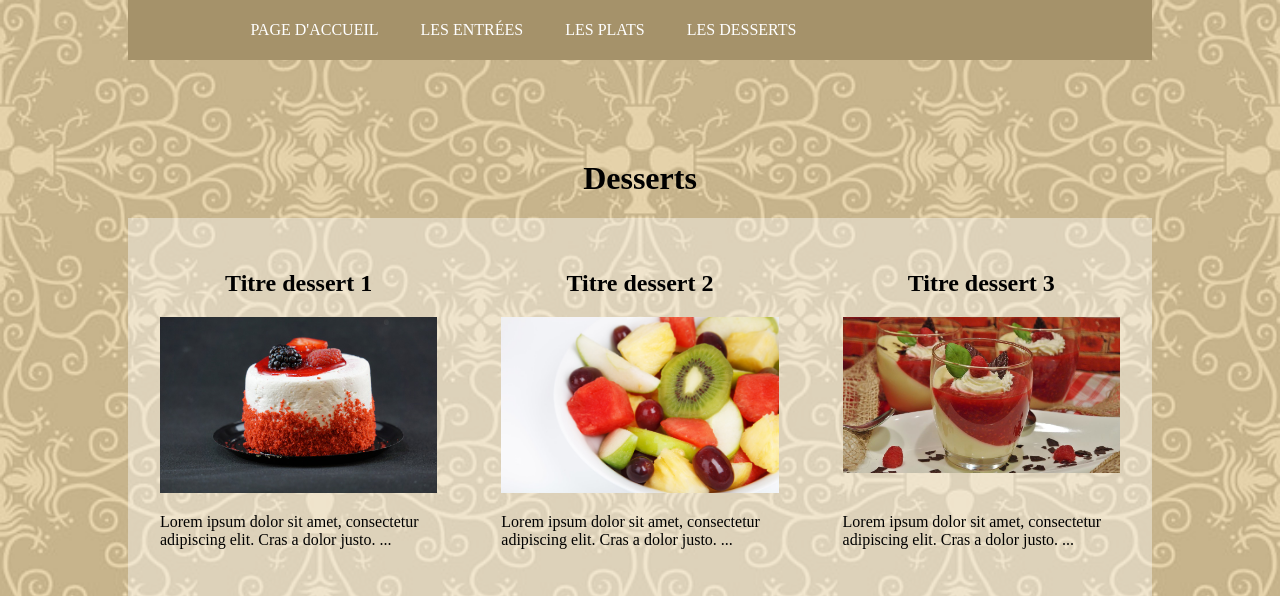
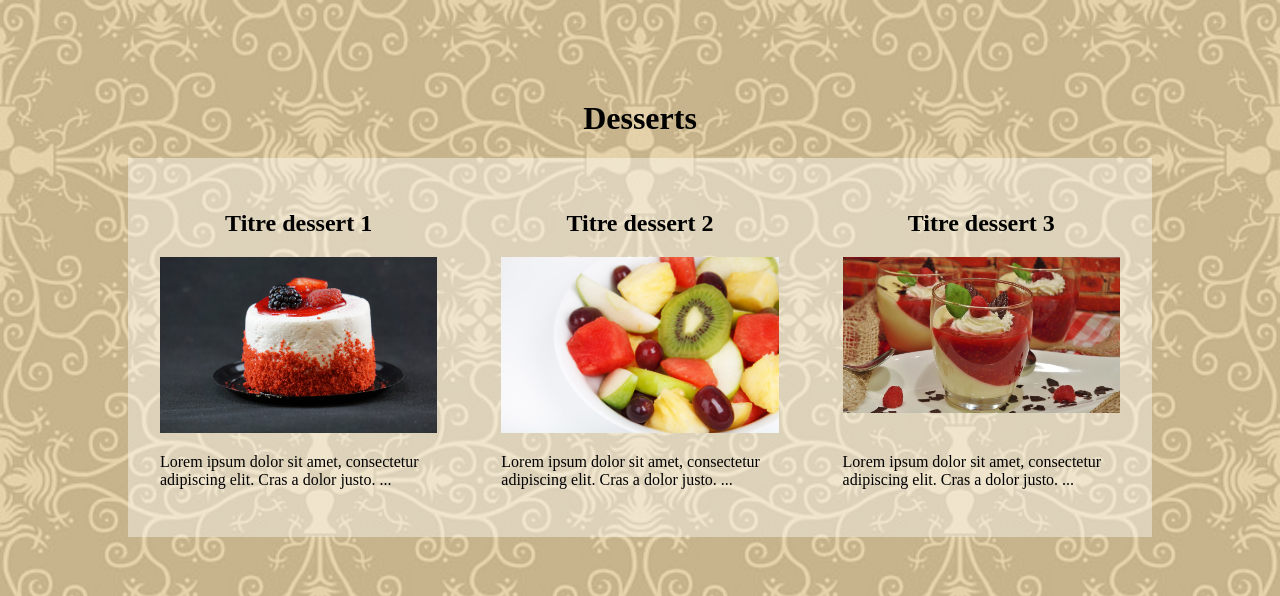
Before and after one commit to Skandaax/recettes_base, a PHP site: page /recettes/dessert.html in a window 1280 px wide. Shown: the top 596 px of the page. Run offline with PHP 8.4, Linux system fonts and the light colour scheme.

Commit message:
Modification ddu fichier recettes.php

```diff
--- a/recettes/dessert.html
+++ b/recettes/dessert.html
@@ -8,35 +8,6 @@
     </head>
 
     <body>
-        <header>
-            <nav class="menu">
-                <ul>
-                    <li><a href ="../index.html">Page d'accueil</a></li>
-                    <li><a href ="../recettes/entree.html">Les entrées</a>
-                        <ul class="sous-menu">
-                            <li><a href ="../recettes/entrees/entree1.html">Entrée 1</a></li>
-                            <li><a href ="../recettes/entrees/entree2.html">Entrée 2</a></li>
-                            <li><a href ="../recettes/entrees/entree3.html">Entrée 3</a></li>
-                        </ul>
-                    </li>
-                    <li><a href ="../recettes/plat.html">Les plats</a>
-                        <ul class="sous-menu">
-                            <li><a href ="../recettes/plats/plat1.html">Plat 1</a></li>
-                            <li><a href ="../recettes/plats/plat2.html">Plat 2</a></li>
-                            <li><a href ="../recettes/plats/plat3.html">Plat 3</a></li>
-                        </ul>
-                    </li>
-                    <li><a href ="../recettes/dessert.html">Les desserts</a>
-                        <ul class="sous-menu">
-                            <li><a href ="../recettes/desserts/dessert1.html">Dessert 1</a></li>
-                            <li><a href ="../recettes/desserts/dessert2.html">Dessert 2</a></li>
-                            <li><a href ="../recettes/desserts/dessert3.html">Dessert 3</a></li>
-                        </ul>
-                    </li>
-                </ul>
-            </nav>
-        </header>
-
         <h1 class="text-center">Desserts</h1>
 
         <nav class="fig-menu row bg-light">
@@ -59,7 +30,6 @@
 
             </figure>
         </nav>
-
     </body>
 
 </html>
```
Also changed, not shown: html/recettes.php (+22 -3 lines).
